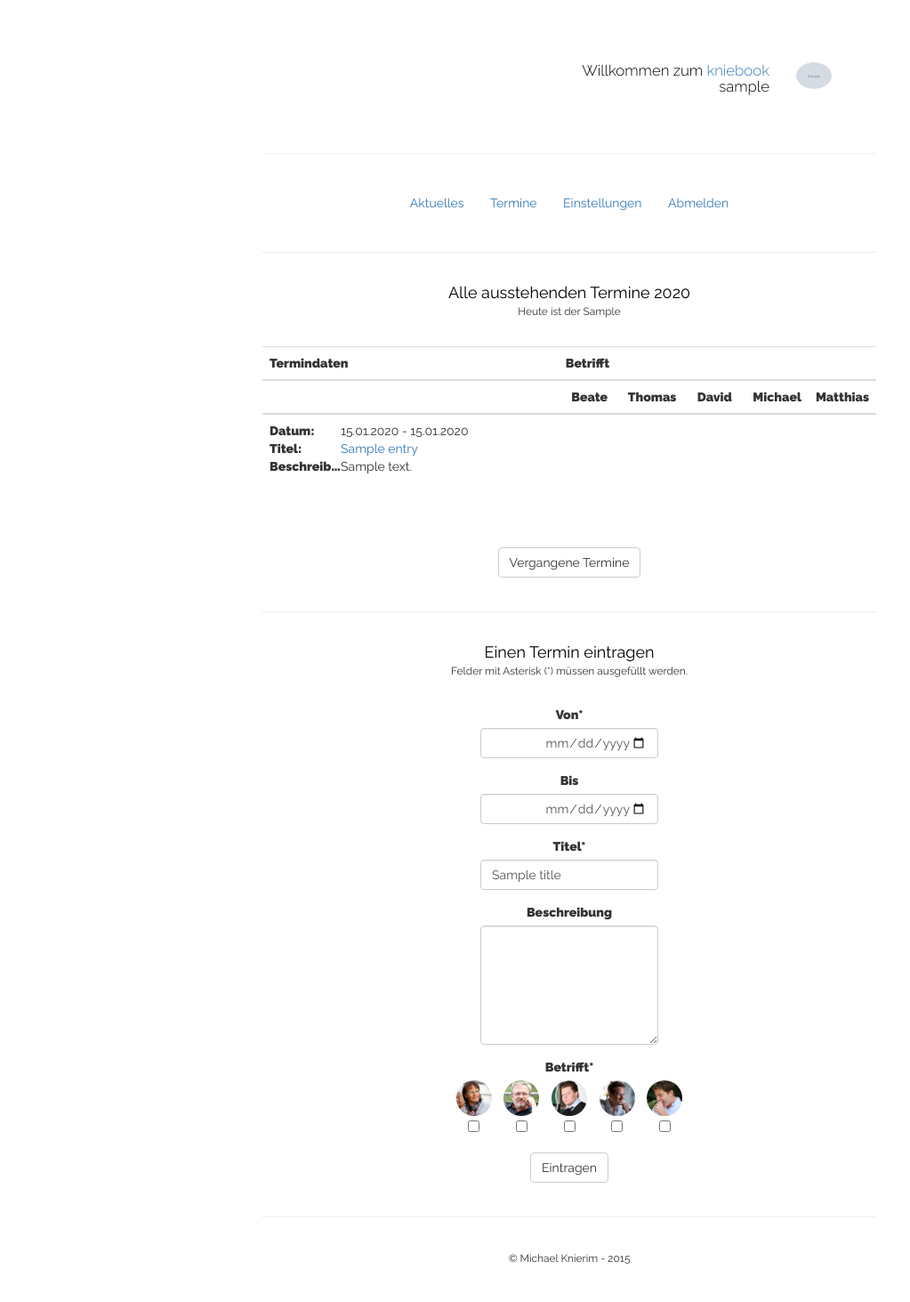
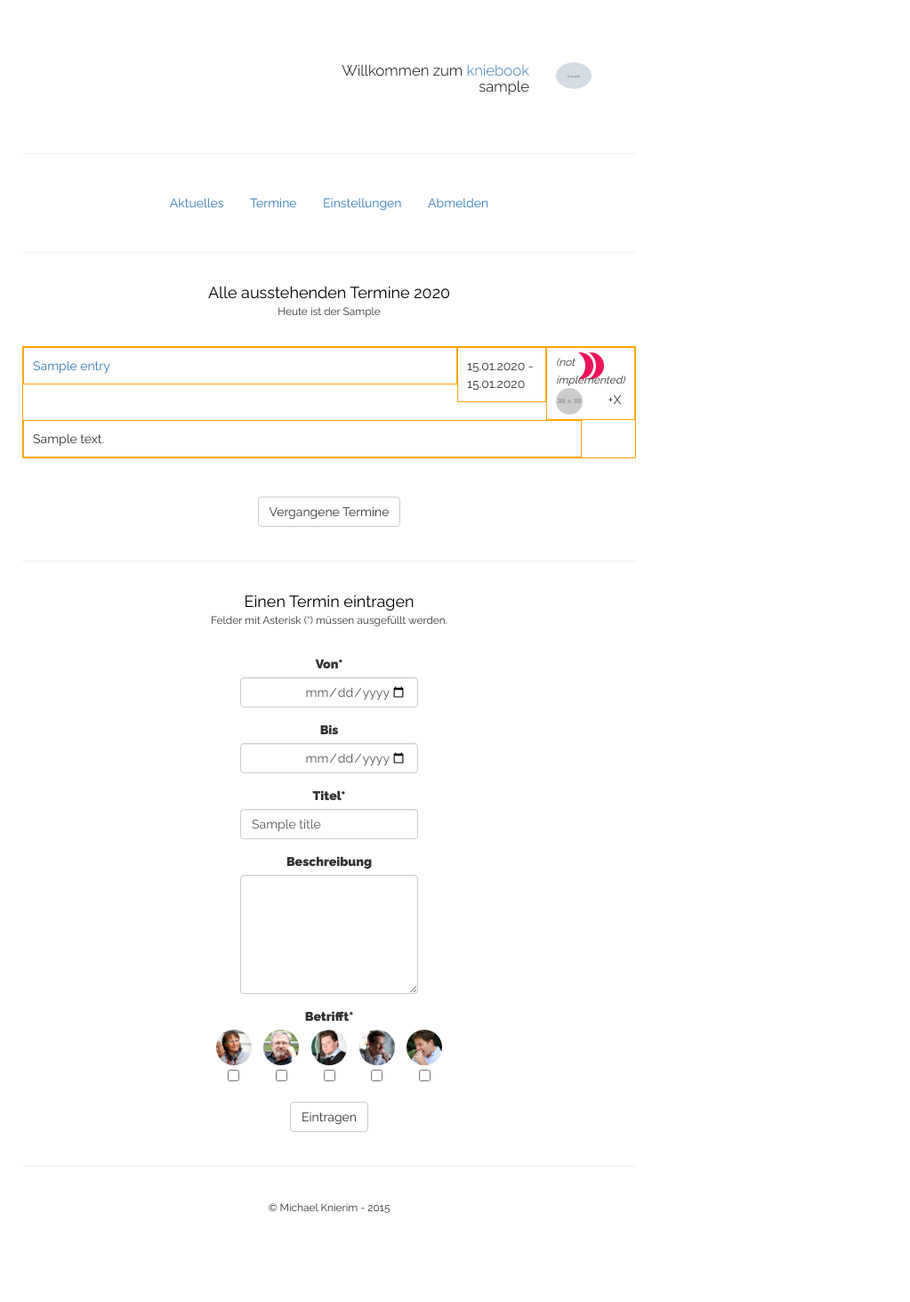
Before and after one commit to MKnierim/familybook, a Python web app: template kniebook-webapp/templates/termine.html in a window 1280 px wide. Shown: the whole page at 89% size, without its empty margins (0-1023 px from the left). After the commit the page ends 1363 px from the top, so only its background shows below. Run offline with Jinja, Linux system fonts and the light colour scheme; the template is opened without the code that fills it: most values are stand-ins (such as "Sample title", 1, 10 or a date in 2020); grey boxes marked "Sample" are stand-in pictures; grey boxes labelled with a size stand in for pictures from a placeholder-image service; some libraries are stand-ins or nearby versions.

Commit message:
Transfer new date-list structure to app

```diff
--- a/kniebook-webapp/static/css/main.css
+++ b/kniebook-webapp/static/css/main.css
@@ -1,11 +1,13 @@
-/* ------------------------------------ */
-/* Allgemeine Elemente */
-/* ------------------------------------ */
+/* ------------------------------------
+ * General elements
+ * ------------------------------------
+ */
 * {
-	/*-webkit-box-sizing: border-box;
-	-moz-box-sizing: border-box;
-	-ms-box-sizing: border-box;
-	box-sizing: border-box;*/
+	-webkit-box-sizing:border-box;
+  -moz-box-sizing:border-box;
+  -o-box-sizing:border-box;
+  -ms-box-sizing:border-box;
+  box-sizing:border-box;
 
 	/*border: 1px solid red !important;*/
 
@@ -47,9 +49,10 @@ a:hover {
 	text-decoration: none;
 }
 
-/* ------------------------------------ */
-/* Bootstrap Elemente */
-/* ------------------------------------ */
+/* ------------------------------------
+ * Bootstrap elements
+ * ------------------------------------
+ */
 .container {
 	max-width: 720px;
 	background-color: #fff;
@@ -59,8 +62,7 @@ a:hover {
 
 @media screen and (max-height: 800px) {
 	.container {
-		margin-top: 10px;
-		margin-bottom: 10px;
+		margin: 10px;
 	}
 }
 
@@ -94,9 +96,10 @@ a:hover {
 	width: 200px;
 }
 
-/* ------------------------------------ */
-/* Eigene Elemente */
-/* ------------------------------------ */
+/* ------------------------------------
+ * Own elements
+ * ------------------------------------
+ */
 .avatar-xs {
 	width: 30px;
 }
@@ -148,9 +151,89 @@ a:hover {
 	margin-left: 10px;
 }
 
-/* ------------------------------------ */
-/* Saisonale Stylings */
-/* ------------------------------------ */
+/* ------------------------------------
+ * Styling for date-list
+ * ------------------------------------
+ */
+.date-row	{
+	width: 100%;
+	margin-bottom: 10px;
+	overflow: auto;
+}
+
+.date-title {
+	width: calc(100% - 200px);
+	float: left;
+	padding: 10px;
+}
+
+.date-date {
+	width: 100px;
+	float: right;
+	padding: 10px;
+}
+
+.date-description {
+	width: calc(100% - 60px);
+	float: left;
+	padding: 10px;
+}
+
+.date-controls {
+	width: 30px;
+	padding: 10px;
+	float: left;
+}
+
+.date-concern {
+	width: 100px;
+	float: right;
+	padding: 5px 10px;
+}
+
+.date-concern.short {
+	background-image: url("/images/ui/date-multiple-icon.png");
+	background-repeat: no-repeat;
+	background-position: 7px 5px;
+}
+
+.date-concern span {
+	margin-left: 25px;
+}
+
+#date-list {
+	margin: 0;
+	width: 100%;
+}
+
+#date-list h3 {
+	font-size: 14px;
+	font-weight: bold;
+}
+
+#date-list div {
+	border: 1px solid orange;
+}
+
+@media screen and (max-width: 480px) {
+	.date-title {
+		width: calc(100% - 100px);
+	}
+
+	.date-date {
+		float: left;
+		width: calc(100% - 60px);
+	}
+
+	.date-description {
+		display: none;
+	}
+}
+
+/* ------------------------------------
+ * Seasonal stylings
+ * ------------------------------------
+ */
 .btn-winter {
 	color: #fff;
 	background-color: #294273;
@@ -195,10 +278,10 @@ a:hover {
 	color: #732817;
 }
 
-/* ------------------------------------ */
-/* User Stylings */
-/* ------------------------------------ */
-
+/* ------------------------------------
+ * User stylings
+ * ------------------------------------
+ */
 .beate {
 	color: #fff;
 	background-color: #F2E14C;
--- a/kniebook-webapp/templates/termine.html
+++ b/kniebook-webapp/templates/termine.html
@@ -15,79 +15,40 @@
 	<div class="row">
 		<div class="col-md-12">
 			{% if dates %}
-			<div class="table-responsive">
-				<table class="table">
-					<tbody>
-						<thead>
-							<tr>
-								<th>Termindaten</th>
-								<th>Betrifft</th>
-								<th></th>
-								<th></th>
-								<th></th>
-								<th></th>
-							</tr>
-							<tr>
-								<th></th>
-								<th class="table-date-concern">Beate</th>
-								<th class="table-date-concern">Thomas</th>
-								<th class="table-date-concern">David</th>
-								<th class="table-date-concern">Michael</th>
-								<th class="table-date-concern">Matthias</th>
-							</tr>
-						</thead>
+				<div id="date-list">
+					<!-- Date header -->
+					<!-- Not implemented -->
+
 					{% for entry in dates %}
-						<tr>
-							<td>
-							<dl class="dl-horizontal">
-								<dt>Datum:</dt>
-								<dd>
-									{{entry.start_date.strftime("%d.%m.%Y")}}
-									{% if entry.end_date %} - {{entry.end_date.strftime("%d.%m.%Y")}}{% endif %}
-								</dd>
-								<dt>Titel:</dt>
-								<dd><a href="/termin/{{ entry.key().id() }}">{{entry.title}}</a></dd>
+						<!-- Date row -->
+						<div class="date-row">
+							<div class="date-title">
+								<a href="/termin/{{ entry.key().id() }}">{{entry.title}}</a>
+							</div>
+							<div class="date-concern short">
+								<small><i>(not implemented)</i></small>
+								<img src="http://placehold.it/30x30&text=1" class="img-circle">
+								<span>+X</span>
+							</div>
+							<div class="date-date">
+								{{entry.start_date.strftime("%d.%m.%Y")}}
+								{% if entry.end_date %} - {{entry.end_date.strftime("%d.%m.%Y")}}{% endif %}
+							</div>
+							<div class="date-description">
 								{% if entry.description %}
-								<dt>Beschreibung:</dt>
-								<dd>{{entry.description}}</dd>
+									{{entry.description}}
+								{% else %}
+									<small><i>(Kurzbeschreibung not implemented)</i></small>
 								{% endif %}
-
-								{% if nutzer.username == "Admin" or nutzer.username == entry.author.username %}
-								<dt></dt>
-								<dd><form method="post"><button type="submit" name="delete_date" value="{{entry.key().id()}}" class="btn-link btn-xs">Löschen</button></form></dd>
-								{% endif %}
-							</dl>
-							</td>
-							<td class="text-center">
-								{% if "Beate" in entry.concerned_users %}
-									<svg height="40" width="40"><circle cx="20" cy="20" r="20" class="beate"></svg>
-								{% endif %}
-							</td>
-							<td class="text-center">
-								{% if "Thomas" in entry.concerned_users %}
-									<svg height="40" width="40"><circle cx="20" cy="20" r="20" class="thomas"></svg>
-								{% endif %}
-							</td>
-							<td class="text-center">
-								{% if "David" in entry.concerned_users or "Franzi" in entry.concerned_users %}
-									<svg height="40" width="40"><circle cx="20" cy="20" r="20" class="david"></svg>
-								{% endif %}
-							</td>
-							<td class="text-center">
-								{% if "Michael" in entry.concerned_users %}
-									<svg height="40" width="40"><circle cx="20" cy="20" r="20" class="michael"></svg>
-								{% endif %}
-							</td>
-							<td class="text-center">
-								{% if "Matthias" in entry.concerned_users %}
-									<svg height="40" width="40"><circle cx="20" cy="20" r="20" class="matthias"></svg>
-								{% endif %}
-							</td>
-						</tr>
+							</div>
+							{% if nutzer.username == "Admin" or nutzer.username == entry.author.username %}
+								<div class="date-controls">✎</div>
+								<div class="date-controls">✖</div>
+								<form method="post"><button type="submit" name="delete_date" value="{{entry.key().id()}}" class="btn-link btn-xs">Löschen</button></form>
+							{% endif %}
+						</div>
 					{% endfor %}
-					</tbody>
-				</table>
-			</div>
+				</div>
 			{% else %}
 				<div class="text-center"><small>Es wurden leider noch keine Termine eingetragen.</small></div>
 			{% endif %}
```
Also changed, not shown: kniebook-webapp/testing.html (deleted, +0 -12 lines), kniebook-webapp/testing/testing.html (added, +113 -0 lines), README.md, kniebook-webapp/images/ui/date-multiple-icon.png (added), kniebook-webapp/testing/testing.py (renamed from kniebook-webapp/testing.py), 3 other files.
